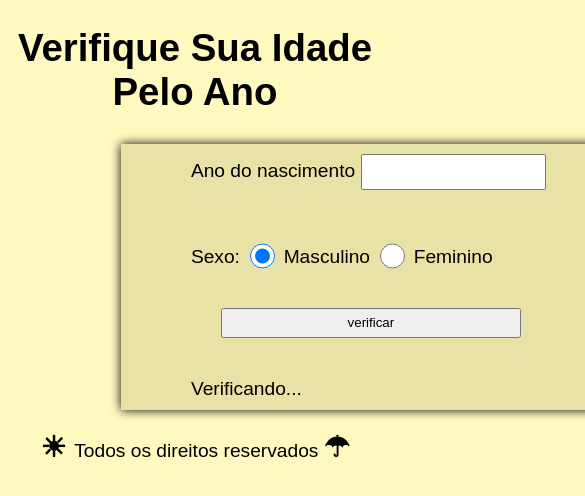
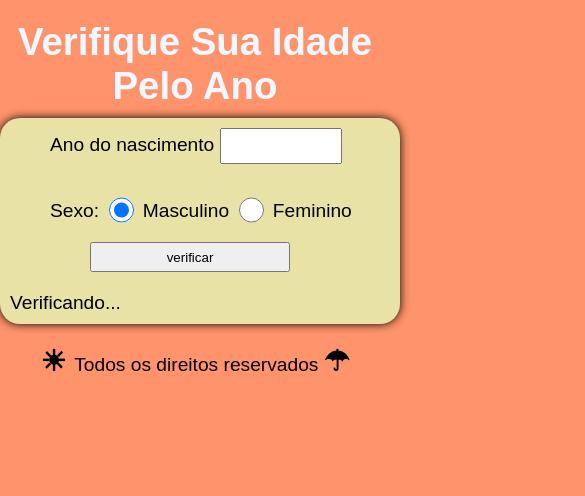
Before and after one commit to EderDSouza/verificadorDeIdade, a plain HTML site: page index.html in a window 390 px wide. Shown: the top 496 px of the page, 585 px wide, since content can reach past the window. Drawn offline with Linux system fonts and the light colour scheme.

Commit message:
Deixando Responsivo

```diff
--- a/Css/stylo.css
+++ b/Css/stylo.css
@@ -1,4 +1,7 @@
 @charset "UTF-8";
+
+
+
 
 body{
     margin: 0;
@@ -6,6 +9,7 @@ body{
     font-family: Arial, Helvetica, sans-serif;
     background: rgb(255, 249, 192);
     font-size: 1.2em;
+    height: 800px;
 
 }
 header{
@@ -44,8 +48,60 @@ input[type=button]{
 }
 footer{
    text-align: center;
+   margin-top: 20px;
 }
 strong{
 
     font-size: 1.5em;
 }
+
+
+@media screen and (max-width:600px){
+
+    body{
+        background: rgba(255, 127, 80, 0.842);
+        width: 100%;
+
+    }
+    header > h1{
+    text-align: center;
+    color: aliceblue;
+    margin: 10px;
+
+    }
+    section{
+        display: block;
+        width: 400px;
+        height: auto;
+        margin: auto;
+        border-radius: 20px;
+
+    }
+
+    input[type=button]{
+        width: 200px;
+        margin-left: 40px;
+
+    }
+
+    div{
+        width: 100%;
+
+    }
+    div > p{
+        margin: auto;
+    }
+
+    div#resultado{
+        margin: 0;
+
+    }
+
+    input{
+        width: 30%;
+    }
+
+
+
+
+}
--- a/script.js
+++ b/script.js
@@ -48,9 +48,10 @@ function verificar(){
     }
 
 
-    res.innerHTML = `<h3 style=margin:45px>Detectamos um Pessoa do genero ${genero} e tem ${idade} anos.</h3> `;
+    res.innerHTML = `<h4 style=margin:40px>Detectamos um Pessoa do genero ${genero} e tem ${idade} anos.</h4> `;
     res.appendChild(img);
-    img.style.marginLeft="100px";
+    img.style.marginLeft="20%";
+
 
   };
 
```
